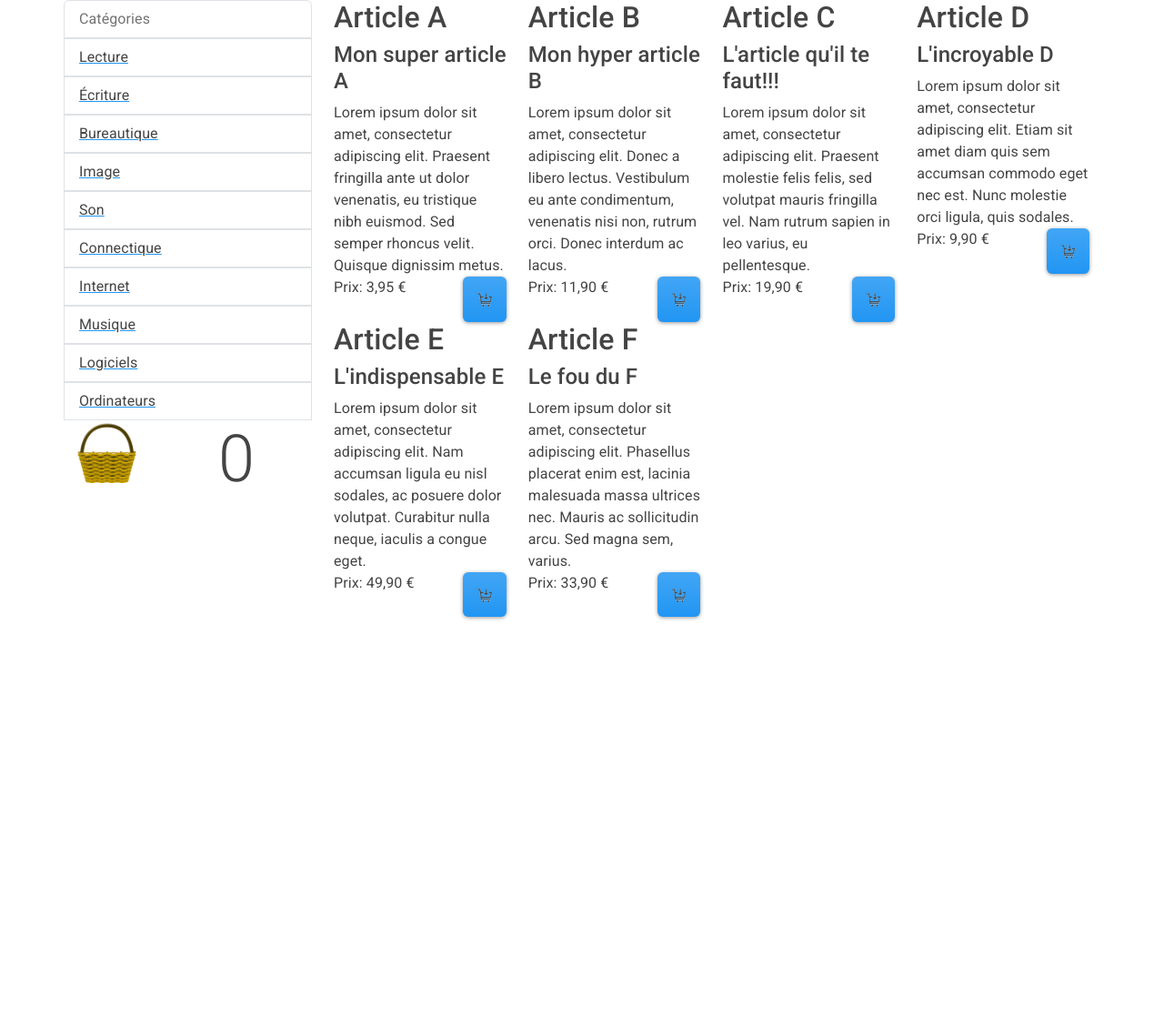
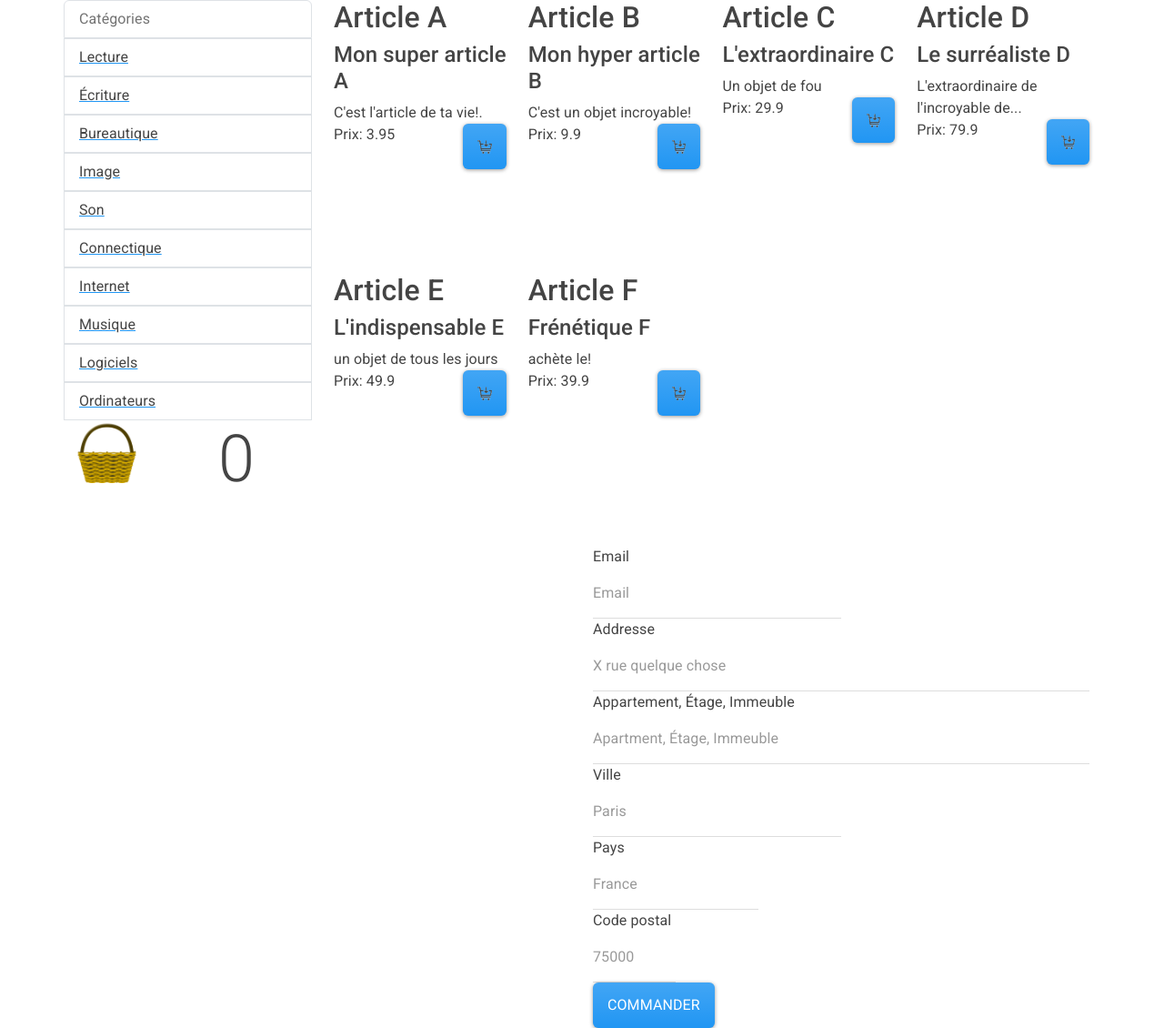
Before and after one commit to xAm64/Fil-rouge, a plain HTML site: page Appli/index.html in a window 1280 px wide. Shown: the whole page at 91% size. Before the commit the page ends 800 px from the top, so only its background shows below. Drawn offline with Linux system fonts and the light colour scheme.

Commit message:
Panier
Le panier se génère par JavaSctipt.
On peut ajouter des articles et les voir.

```diff
--- a/Appli/index.html
+++ b/Appli/index.html
@@ -1,5 +1,6 @@
 <!DOCTYPE html>
 <html lang="fr">
+
 <head>
     <meta charset="UTF-8">
     <meta name="viewport" content="width=device-width, initial-scale=1.0">
@@ -7,28 +8,50 @@
     <link rel="stylesheet" href="css/bootstrap.min.css">
     <title>Document</title>
 </head>
+
 <body>
     <div class="container">
         <div class="row">
             <div class="col-3">
                 <div class="row">
+                    <!-- ceci est provisoire pour la mise en page -->
                     <ul class="list-group">
                         <li class="list-group-item disabled">Catégories</li>
-                        <a href="#"><li class="list-group-item">Lecture</li></a>
-                        <a href="#"><li class="list-group-item">Écriture</li></a>
-                        <a href="#"><li class="list-group-item">Bureautique</li></a>
-                        <a href="#"><li class="list-group-item">Image</li></a>
-                        <a href="#"><li class="list-group-item">Son</li></a>
-                        <a href="#"><li class="list-group-item">Connectique</li></a>
-                        <a href="#"><li class="list-group-item">Internet</li></a>
-                        <a href="#"><li class="list-group-item">Musique</li></a>
-                        <a href="#"><li class="list-group-item">Logiciels</li></a>
-                        <a href="#"><li class="list-group-item">Ordinateurs</li></a>
+                        <a href="#">
+                            <li class="list-group-item">Lecture</li>
+                        </a>
+                        <a href="#">
+                            <li class="list-group-item">Écriture</li>
+                        </a>
+                        <a href="#">
+                            <li class="list-group-item">Bureautique</li>
+                        </a>
+                        <a href="#">
+                            <li class="list-group-item">Image</li>
+                        </a>
+                        <a href="#">
+                            <li class="list-group-item">Son</li>
+                        </a>
+                        <a href="#">
+                            <li class="list-group-item">Connectique</li>
+                        </a>
+                        <a href="#">
+                            <li class="list-group-item">Internet</li>
+                        </a>
+                        <a href="#">
+                            <li class="list-group-item">Musique</li>
+                        </a>
+                        <a href="#">
+                            <li class="list-group-item">Logiciels</li>
+                        </a>
+                        <a href="#">
+                            <li class="list-group-item">Ordinateurs</li>
+                        </a>
                     </ul>
                 </div>
                 <div class="row">
                     <div class="col-4">
-                        <img src="images/basket.png" alt="panier" class="img-fluid">
+                        <img src="images/basket.png" alt="panier" class="img-fluid" onclick="lookBasket();">
                     </div>
                     <div class="col-8 display-2 text-center">
                         <span id="numberArticles">0</span>
@@ -37,91 +60,53 @@
             </div>
             <div class="col-9">
                 <!-- colones des articles-->
-                <div class="row">
-                    <!-- articles -->
-                    <div class="col-3">
-                        <h2>Article A</h2>
-                        <h4>Mon super article A</h4>
-                        Lorem ipsum dolor sit amet, consectetur adipiscing elit. Praesent fringilla ante ut dolor venenatis, eu tristique nibh euismod. Sed semper rhoncus velit. Quisque dignissim metus.
-                        <div class="row">
-                            <div class="col-8">
-                                Prix: 3,95 €
-                            </div>
-                            <div class="col-4">
-                                <button type="button" class="btn btn-primary"><img src="images/addBasket.png" alt="ajouter au panier" class="img-fluid" onclick="addToPanier(0)"></button>
-                            </div>
-                        </div>
-                    </div>
-                    <div class="col-3">
-                        <h2>Article B</h2>
-                        <h4>Mon hyper article B</h4>
-                        Lorem ipsum dolor sit amet, consectetur adipiscing elit. Donec a libero lectus. Vestibulum eu ante condimentum, venenatis nisi non, rutrum orci. Donec interdum ac lacus.
-                        <div class="row">
-                            <div class="col-8">
-                                Prix: 11,90 €
-                            </div>
-                            <div class="col-4">
-                                <button type="button" class="btn btn-primary"><img src="images/addBasket.png" alt="ajouter au panier" class="img-fluid" onclick="addToPanier(1)"></button>
-                            </div>
-                        </div>
-                    </div>
-                    <div class="col-3">
-                        <h2>Article C</h2>
-                        <h4>L'article qu'il te faut!!!</h4>
-                        Lorem ipsum dolor sit amet, consectetur adipiscing elit. Praesent molestie felis felis, sed volutpat mauris fringilla vel. Nam rutrum sapien in leo varius, eu pellentesque.
-                        <div class="row">
-                            <div class="col-8">
-                                Prix: 19,90 €
-                            </div>
-                            <div class="col-4">
-                                <button type="button" class="btn btn-primary"><img src="images/addBasket.png" alt="ajouter au panier" class="img-fluid" onclick="addToPanier(2)"></button>
-                            </div>
-                        </div>
-                    </div>
-                    <div class="col-3">
-                        <h2>Article D</h2>
-                        <h4>L'incroyable D</h4>
-                        Lorem ipsum dolor sit amet, consectetur adipiscing elit. Etiam sit amet diam quis sem accumsan commodo eget nec est. Nunc molestie orci ligula, quis sodales.
-                        <div class="row">
-                            <div class="col-8">
-                                Prix: 9,90 €
-                            </div>
-                            <div class="col-4">
-                                <button type="button" class="btn btn-primary"><img src="images/addBasket.png" alt="ajouter au panier" class="img-fluid" onclick="addToPanier(3)"></button>
-                            </div>
-                        </div>
-                    </div>
-                    <div class="col-3">
-                        <h2>Article E</h2>
-                        <h4>L'indispensable E</h4>
-                        Lorem ipsum dolor sit amet, consectetur adipiscing elit. Nam accumsan ligula eu nisl sodales, ac posuere dolor volutpat. Curabitur nulla neque, iaculis a congue eget.
-                        <div class="row">
-                            <div class="col-8">
-                                Prix: 49,90 €
-                            </div>
-                            <div class="col-4">
-                                <button type="button" class="btn btn-primary"><img src="images/addBasket.png" alt="ajouter au panier" class="img-fluid" onclick="addToPanier(4)"></button>
-                            </div>
-                        </div>
-                    </div>
-                    <div class="col-3">
-                        <h2>Article F</h2>
-                        <h4>Le fou du F</h4>
-                        Lorem ipsum dolor sit amet, consectetur adipiscing elit. Phasellus placerat enim est, lacinia malesuada massa ultrices nec. Mauris ac sollicitudin arcu. Sed magna sem, varius.
-                        <div class="row">
-                            <div class="col-8">
-                                Prix: 33,90 €
-                            </div>
-                            <div class="col-4">
-                                <button type="button" class="btn btn-primary"><img src="images/addBasket.png" alt="ajouter au panier" class="img-fluid" onclick="addToPanier(5)"></button>
-                            </div>
-                        </div>
-                    </div>
-                    <!-- fin article -->
+                <div class="row" id="allArticles">
+                    <!-- Généré en JS -->
                 </div>
             </div>
         </div>
     </div>
-<script src="js/panier.js"></script>
+    <div class="container">
+        <div class="row">
+            <div class="col-6" id="seeBasket">
+                <!-- généré en JS -->
+            </div>
+            <div class="col-6">
+                <form>
+                    <div class="form-row">
+                        <div class="form-group col-md-6">
+                        <label for="inputEmail4">Email</label>
+                        <input type="email" class="form-control" id="inputEmail4" placeholder="Email">
+                    </div>
+                    <div class="form-group">
+                        <label for="inputAddress">Addresse</label>
+                        <input type="text" class="form-control" id="inputAddress" placeholder="X rue quelque chose">
+                    </div>
+                    <div class="form-group">
+                        <label for="inputAddress2">Appartement, Étage, Immeuble</label>
+                        <input type="text" class="form-control" id="inputAddress2" placeholder="Apartment, Étage, Immeuble">
+                    </div>
+                    <div class="form-row">
+                        <div class="form-group col-md-6">
+                        <label for="inputCity">Ville</label>
+                        <input type="text" class="form-control" id="inputCity" placeholder="Paris">
+                    </div>
+                    <div class="form-group col-md-4">
+                        <label for="inputState">Pays</label>
+                        <input type="text" class="form-control" id="country" placeholder="France">
+                    </div>
+                    <div class="form-group col-md-2">
+                        <label for="inputZip">Code postal</label>
+                        <input type="text" class="form-control" id="inputZip" placeholder="75000">
+                    </div>
+                    <button type="submit" class="btn btn-primary">Commander</button>
+                </form>
+            </div>
+        </div>
+    </div>
+    <script src="js/article.js"></script>
+    <script src="js/index.js"></script>
+    <script src="js/panier.js"></script>
 </body>
+
 </html>
--- /dev/null
+++ b/Appli/js/index.js
@@ -0,0 +1,28 @@
+//générer des articles
+let allArticles = [];
+
+allArticles.push(new Article(1, "Article A", "Mon super article A", "C'est l'article de ta vie!.", 3.95));
+allArticles.push(new Article(2, "Article B", "Mon hyper article B", "C'est un objet incroyable!", 9.90));
+allArticles.push(new Article(3, "Article C", "L'extraordinaire C", "Un objet de fou", 29.90));
+allArticles.push(new Article(4, "Article D", "Le surréaliste D", "L'extraordinaire de l'incroyable de...", 79.90));
+allArticles.push(new Article(5, "Article E", "L'indispensable E", "un objet de tous les jours", 49.90));
+allArticles.push(new Article(6, "Article F", "Frénétique F", "achète le!", 39.90));
+
+//afficher les articles
+let seeAllArticles = "";
+for (let i=0; i<allArticles.length;i++){
+    seeAllArticles += '<div class="col-3" style="height:300px">'+
+        '<h2>'+ allArticles[i].title +'</h2>'+
+        '<h4>'+ allArticles[i].shortDescription +'</h4>'+
+        allArticles[i].largeDescription+
+        '<div class="row">'+
+            '<div class="col-8">'+
+                'Prix: '+ allArticles[i].price+
+            '</div>'+
+            '<div class="col-4">'+
+                '<button type="button" class="btn btn-primary"><img src="images/addBasket.png" alt="ajouter au panier" class="img-fluid" onclick="addToPanier('+ allArticles[i].id +');"></button>'+
+            '</div>'+
+        '</div>'+
+    '</div>\n';
+}
+document.getElementById("allArticles").innerHTML = seeAllArticles;
--- a/Appli/js/panier.js
+++ b/Appli/js/panier.js
@@ -1,6 +1,26 @@
-let panier = [];
-
+var panier = [];
+//ajouter un article au panier
 function addToPanier(id){
-    panier.push(id);
+    allArticles.forEach((el) => {
+        if (id == el.id){
+            panier.push(new Article (el.id, el.title, el.shortDescription, el.largeDescription, el.price));
+        }
+    });
     document.getElementById("numberArticles").innerText = panier.length;
 }
+//voir le panier
+function lookBasket(){
+    let htmlBasket = '<ul class="list-group">'+
+        '<li class="list-group-item disabled">Panier</li>';
+    for (let i=0;i<panier.length;i++){
+        htmlBasket += '<li class="list-group-item">'+
+            panier[i].title + '. Nombre: <input type="number" min="0" id="qt'+i+'" placeholder="1"> × '+panier[i].price+
+        '</li>';
+    }
+    htmlBasket += '</ul>';
+    document.getElementById("seeBasket").innerHTML = htmlBasket;
+}
+
+function calcul(id, price){
+    return document.getElementById(id).value * price;
+}
```
Also changed, not shown: Appli/js/article.js (added, +10 -0 lines).
